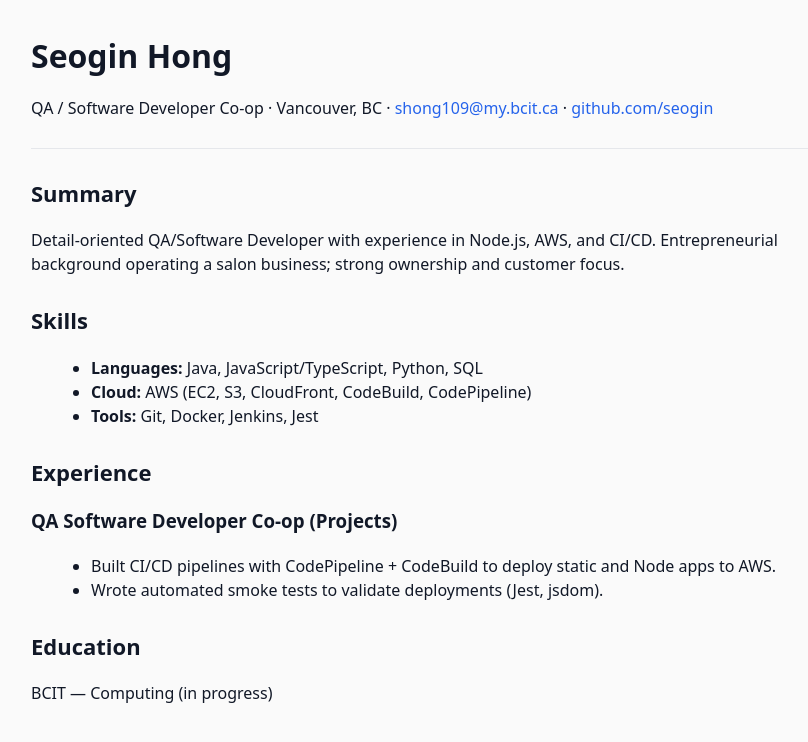
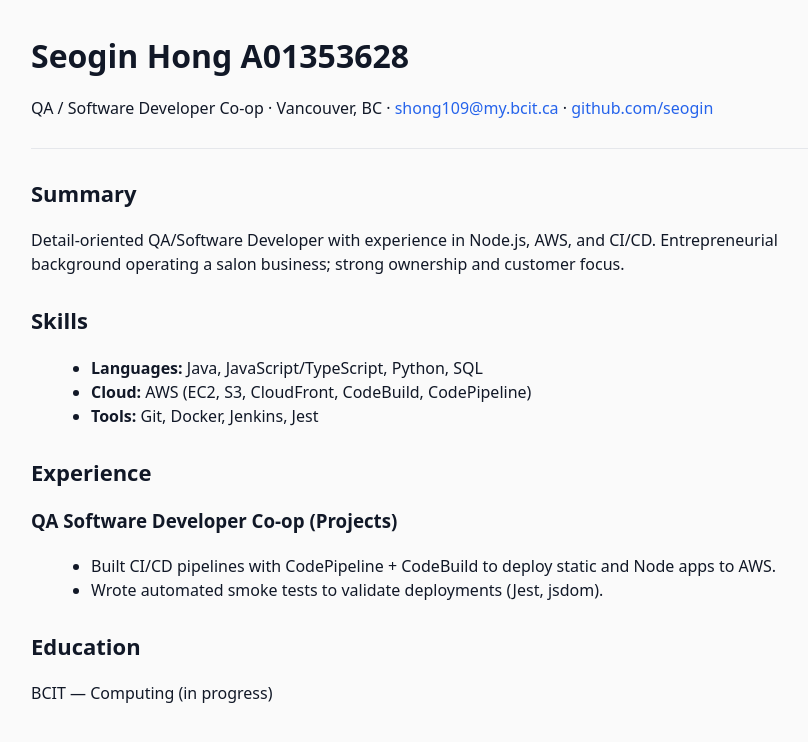
Before and after one commit to seogin/devops-assignment4, a plain HTML site: page index.html in a window 1280 px wide. Shown: the whole page, without its empty margins (209-1017 px from the left). Drawn offline with Linux system fonts and the light colour scheme.

Commit message:
Update header in index.html to include student ID

```diff
--- a/index.html
+++ b/index.html
@@ -10,7 +10,7 @@
 <body>
   <main class="container">
     <header>
-      <h1>Seogin Hong</h1>
+      <h1>Seogin Hong A01353628</h1>
       <p>QA / Software Developer Co-op · Vancouver, BC · <a href="mailto:shong109@my.bcit.ca">shong109@my.bcit.ca</a> · <a href="https://github.com/seogin">github.com/seogin</a></p>
     </header>
 
```
